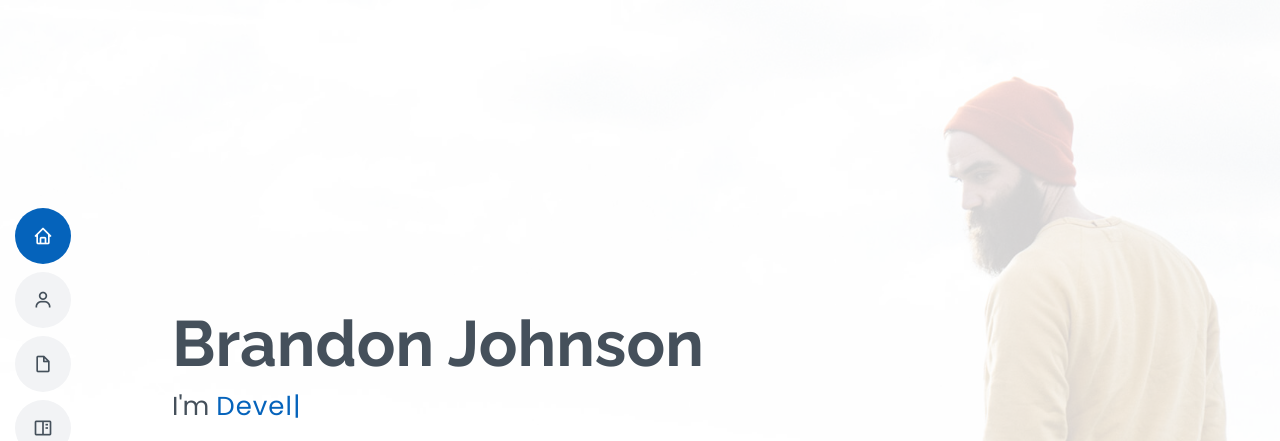
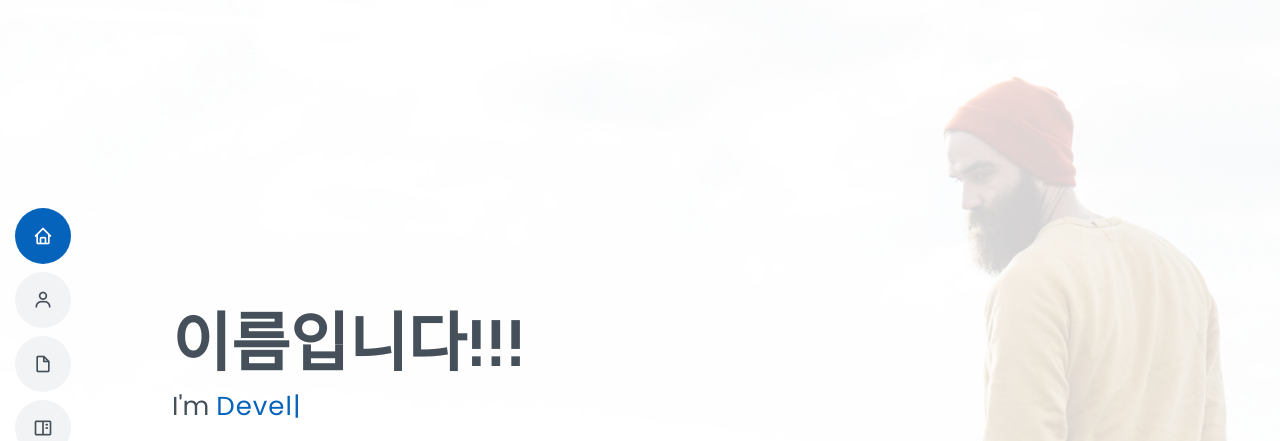
Before and after one commit to woongedu/resume_0812, a plain HTML site: page index.html in a window 1280 px wide. Shown: the top 441 px of the page. Drawn offline with nearby package versions, Linux system fonts and the light colour scheme.

Commit message:
0812 수정

```diff
--- a/index.html
+++ b/index.html
@@ -59,7 +59,7 @@
   <!-- ======= Hero Section ======= -->
   <section id="hero" class="d-flex flex-column justify-content-center">
     <div class="container" data-aos="zoom-in" data-aos-delay="100">
-      <h1>Brandon Johnson</h1>
+      <h1>이름입니다!!!</h1>
       <p>I'm <span class="typed" data-typed-items="Designer, Developer, Freelancer, Photographer"></span></p>
       <div class="social-links">
         <a href="#" class="twitter"><i class="bx bxl-twitter"></i></a>
```
